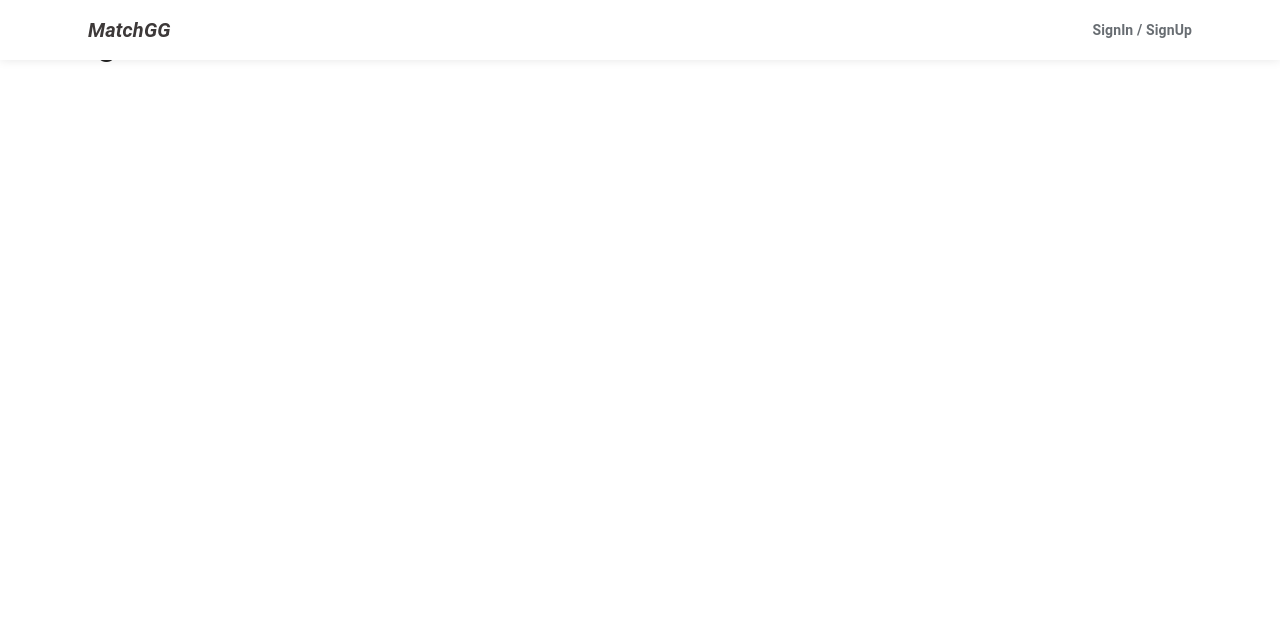
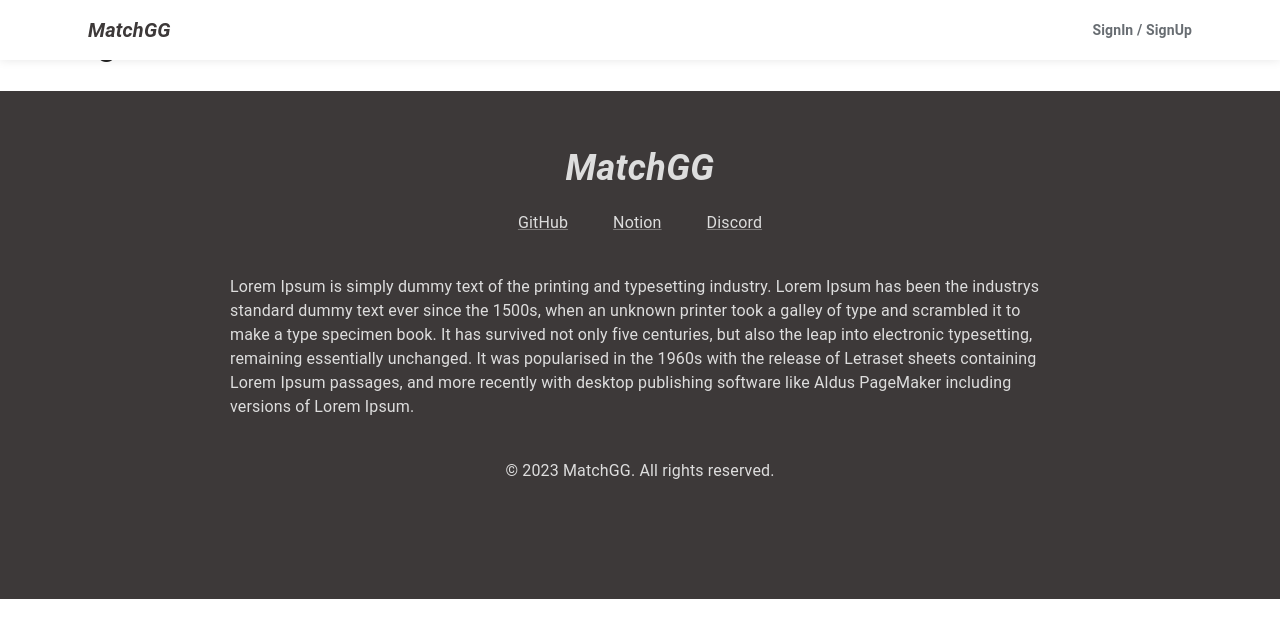
Before and after one commit to PMtHk/MATCH_FE_TS, a React (Create React App) app: page / in a window 1280 px wide. Shown: the top 638 px of the page. Built offline with nearby package versions, Linux system fonts and the light colour scheme.

Commit message:
feat : add Footer

```diff
--- a/src/App.tsx
+++ b/src/App.tsx
@@ -3,7 +3,7 @@
 
 import Landing from 'pages/Landing';
 
-function App() {
+const App = () => {
   return (
     <BrowserRouter>
       <Routes>
@@ -11,6 +11,6 @@
       </Routes>
     </BrowserRouter>
   );
-}
+};
 
 export default App;
--- /dev/null
+++ b/src/components/landing/Footer.tsx
@@ -0,0 +1,87 @@
+import React from 'react';
+
+// mui
+import Box from '@mui/material/Box';
+import Container from '@mui/material/Container';
+import Link from '@mui/material/Link';
+import Typography from '@mui/material/Typography';
+
+// mui styled components
+import { styled } from '@mui/system';
+
+const FooterWrapper = styled(Box)(() => ({
+  width: '100%',
+  padding: '50px 0px 100px',
+  backgroundColor: '#3d3939',
+}));
+
+const FooterContents = styled(Box)(() => ({
+  display: 'flex',
+  alignItems: 'center',
+  justifyContent: 'center',
+}));
+
+const FooterLogo = styled(Typography)(() => ({
+  fontSize: 36,
+  fontStyle: 'italic',
+  fontWeight: 700,
+  color: '#dddddd',
+}));
+
+const LinkList = styled(Box)(() => ({
+  display: 'flex',
+  gap: 45,
+  alignItems: 'center',
+  px: 4,
+  mb: 2,
+}));
+
+const Footer = () => {
+  return (
+    <FooterWrapper>
+      <Container maxWidth="md">
+        <FooterContents>
+          <FooterLogo>MatchGG</FooterLogo>
+        </FooterContents>
+        <Box
+          sx={{
+            display: 'flex',
+            flexDirection: 'column',
+            alignItems: 'center',
+            justifyContent: 'center',
+            p: 2,
+            gap: 5,
+          }}
+        >
+          <LinkList>
+            <Link href="https://github.com/match-gg" color="#dddddd">
+              GitHub
+            </Link>
+            <Link href="/" color="#dddddd">
+              Notion
+            </Link>
+            <Link href="/" color="#dddddd">
+              Discord
+            </Link>
+          </LinkList>
+          <Typography color="#dddddd">
+            Lorem Ipsum is simply dummy text of the printing and typesetting
+            industry. Lorem Ipsum has been the industrys standard dummy text
+            ever since the 1500s, when an unknown printer took a galley of type
+            and scrambled it to make a type specimen book. It has survived not
+            only five centuries, but also the leap into electronic typesetting,
+            remaining essentially unchanged. It was popularised in the 1960s
+            with the release of Letraset sheets containing Lorem Ipsum passages,
+            and more recently with desktop publishing software like Aldus
+            PageMaker including versions of Lorem Ipsum.
+          </Typography>
+          <Typography color="#dddddd">
+            © 2023 MatchGG. All rights reserved.
+          </Typography>
+        </Box>
+      </Container>
+    </FooterWrapper>
+  );
+};
+
+export default Footer;
--- a/src/components/landing/Navbar.tsx
+++ b/src/components/landing/Navbar.tsx
@@ -47,7 +47,7 @@
   fontWeight: 600,
 }));
 
-function Navbar() {
+const Navbar = () => {
   return (
     <LNavbar isTop={false}>
       <Container maxWidth="lg">
@@ -72,6 +72,6 @@
       </Container>
     </LNavbar>
   );
-}
+};
 
 export default Navbar;
--- a/src/pages/Landing.tsx
+++ b/src/pages/Landing.tsx
@@ -1,14 +1,16 @@
 import React from 'react';
 
 import Navbar from 'components/landing/Navbar';
+import Footer from 'components/landing/Footer';
 
-function Landing() {
+const Landing = () => {
   return (
     <>
       <Navbar />
       <h1>Landing</h1>
+      <Footer />
     </>
   );
-}
+};
 
 export default Landing;
```
